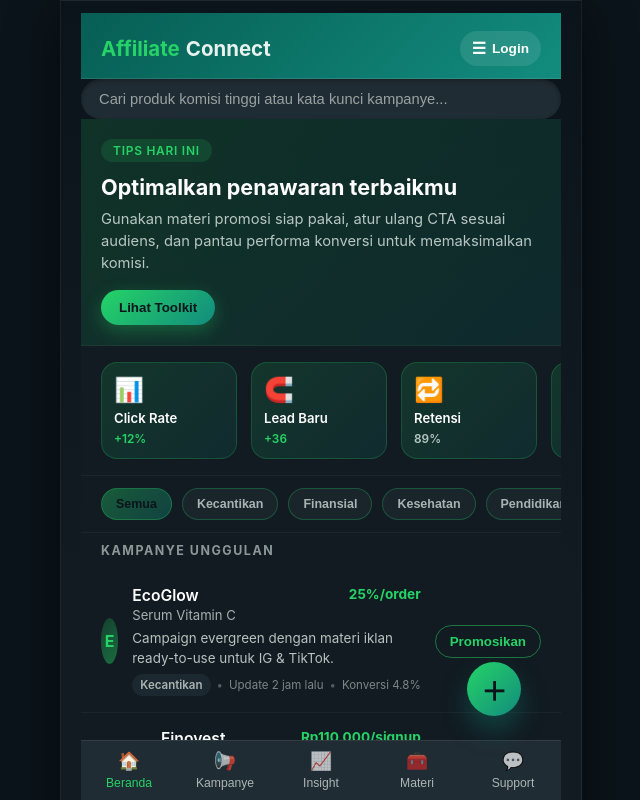
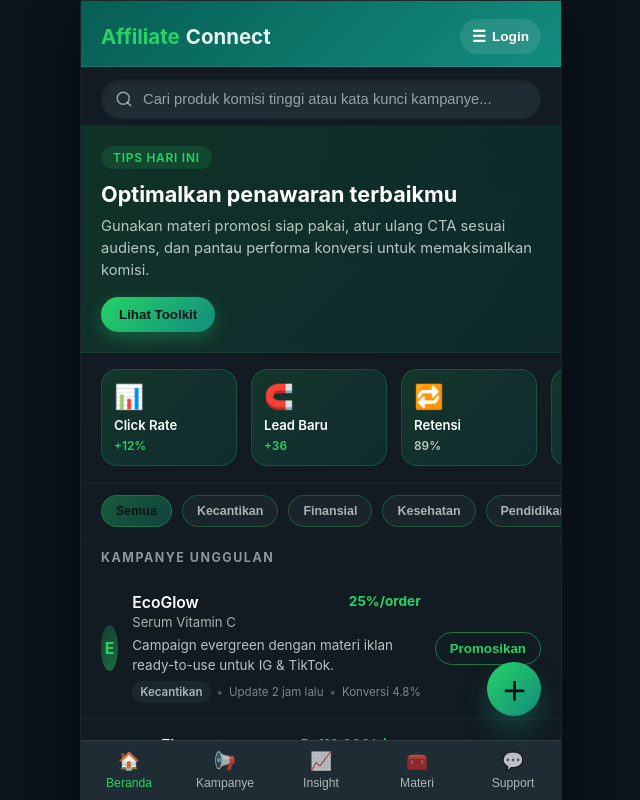
Before and after one commit to maskom/Aff, a Nuxt app: page / in a window 1280 px wide. Shown: the top 800 px of the page, without its empty margins (319-959 px from the left). Built offline with nearby package versions, Linux system fonts and the light colour scheme.

Commit message:
feat(ui): add search icon and improve keyboard accessibility
- Add search icon to search input for better visual affordance
- Add focus-visible states to all interactive elements (buttons, inputs)
- Fix FAB positioning using robust max() calculation

Refs: AFF-02

```diff
--- a/app.vue
+++ b/app.vue
@@ -3,6 +3,23 @@
     <AffiliateHeader />
 
     <section class="app__search" role="search" data-testid="search-section">
+      <div class="app__search-wrapper">
+        <svg
+          class="app__search-icon"
+          xmlns="http://www.w3.org/2000/svg"
+          width="18"
+          height="18"
+          viewBox="0 0 24 24"
+          fill="none"
+          stroke="currentColor"
+          stroke-width="2"
+          stroke-linecap="round"
+          stroke-linejoin="round"
+          aria-hidden="true"
+        >
+          <circle cx="11" cy="11" r="8" />
+          <line x1="21" y1="21" x2="16.65" y2="16.65" />
+        </svg>
         <input
           v-model="search"
           class="app__search-input"
@@ -11,6 +28,7 @@
           aria-label="Cari produk atau kampanye"
           data-testid="search-input"
         />
+      </div>
     </section>
 
     <section class="app__highlights" data-testid="highlights-section">
@@ -303,10 +321,24 @@ function getInitials(name: string) {
   box-shadow: 0 12px 48px var(--color-shadow-strong);
 }
 
-.app {
+.app__search {
   padding: 12px 20px 6px;
   background-color: var(--color-surface);
   border-bottom: 1px solid var(--color-border-subtle);
+}
+
+.app__search-wrapper {
+  position: relative;
+  display: flex;
+  align-items: center;
+}
+
+.app__search-icon {
+  position: absolute;
+  left: 14px;
+  color: var(--color-text-faint);
+  pointer-events: none;
+  flex-shrink: 0;
 }
 
 .app__search-input {
@@ -314,7 +346,7 @@ function getInitials(name: string) {
   background-color: var(--color-surface-elevated);
   border: none;
   border-radius: 999px;
-  padding: 12px 18px;
+  padding: 12px 18px 12px 42px;
   color: var(--color-text);
   font-size: 0.92rem;
   outline: none;
@@ -323,6 +355,12 @@ function getInitials(name: string) {
 
 .app__search-input::placeholder {
   color: var(--color-text-faint);
+}
+
+.app__search-input:focus-visible {
+  box-shadow:
+    inset 0 2px 4px var(--color-shadow),
+    0 0 0 2px var(--color-accent);
 }
 
 .app__highlights {
@@ -373,6 +411,11 @@ function getInitials(name: string) {
   box-shadow: 0 6px 18px var(--color-shadow-accent);
 }
 
+.app__highlights-action:focus-visible {
+  outline: 2px solid #ffffff;
+  outline-offset: 2px;
+}
+
 .app__filters {
   display: flex;
   gap: 10px;
@@ -404,6 +447,11 @@ function getInitials(name: string) {
     var(--color-accent-overlay-dark-strong)
   );
   color: var(--color-bg);
+}
+
+.app__filter:focus-visible {
+  outline: 2px solid var(--color-accent);
+  outline-offset: 2px;
 }
 
 .app__content {
@@ -537,6 +585,11 @@ function getInitials(name: string) {
   background: var(--color-accent-overlay-soft);
 }
 
+.app__cta:focus-visible {
+  outline: 2px solid var(--color-accent);
+  outline-offset: 2px;
+}
+
 .app__empty-state {
   text-align: center;
   padding: 60px 20px;
@@ -558,7 +611,7 @@ function getInitials(name: string) {
 
 .app__fab {
   position: fixed;
-  right: calc(50% - 200px);
+  right: max(20px, calc((100vw - 480px) / 2 + 20px));
   bottom: 84px;
   width: 54px;
   height: 54px;
@@ -575,6 +628,11 @@ function getInitials(name: string) {
   justify-content: center;
 }
 
+.app__fab:focus-visible {
+  outline: 2px solid #ffffff;
+  outline-offset: 2px;
+}
+
 @media (max-width: 560px) {
   .app {
     max-width: 100%;
--- a/components/affiliate/BottomNav.vue
+++ b/components/affiliate/BottomNav.vue
@@ -63,6 +63,12 @@ defineEmits<{
   color: var(--color-accent);
 }
 
+.bottom-nav__item:focus-visible {
+  outline: 2px solid var(--color-accent);
+  outline-offset: -2px;
+  border-radius: 4px;
+}
+
 .bottom-nav__icon {
   font-size: 1.1rem;
 }
--- a/components/affiliate/Header.vue
+++ b/components/affiliate/Header.vue
@@ -54,6 +54,11 @@ defineOptions({
   background: var(--color-overlay-lighter);
 }
 
+.header__menu-button:focus-visible {
+  outline: 2px solid #ffffff;
+  outline-offset: 2px;
+}
+
 .header__menu-icon {
   font-size: 1rem;
 }
```
Lines whose indentation alone changed are shown as unchanged.
